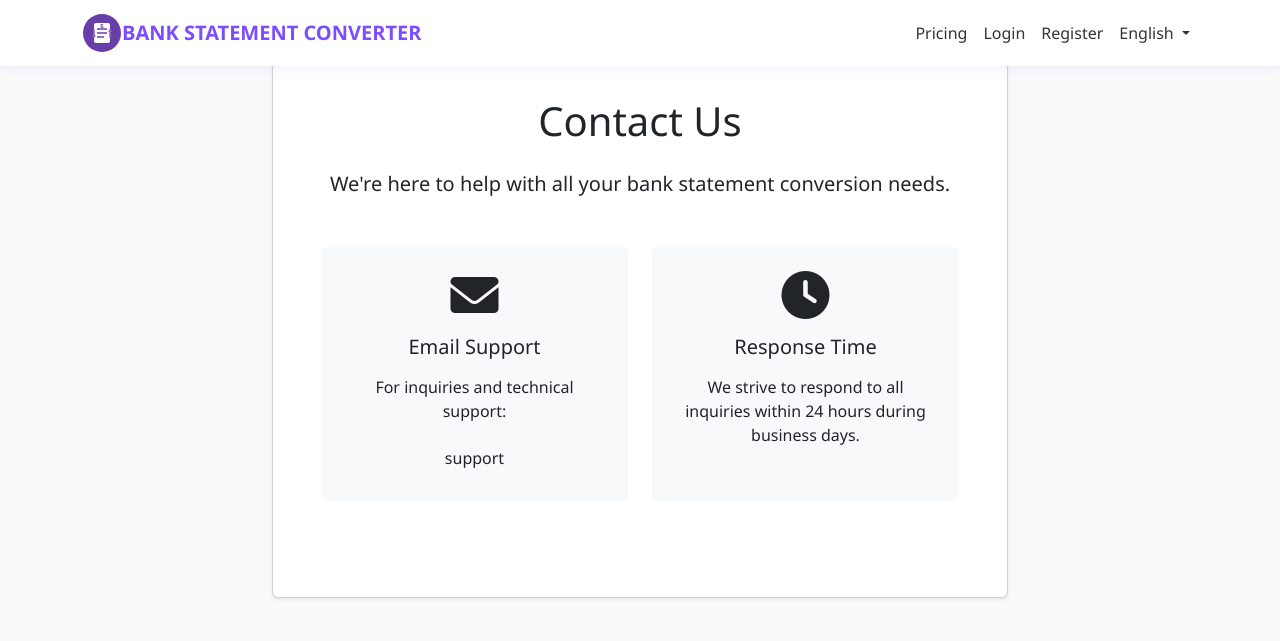
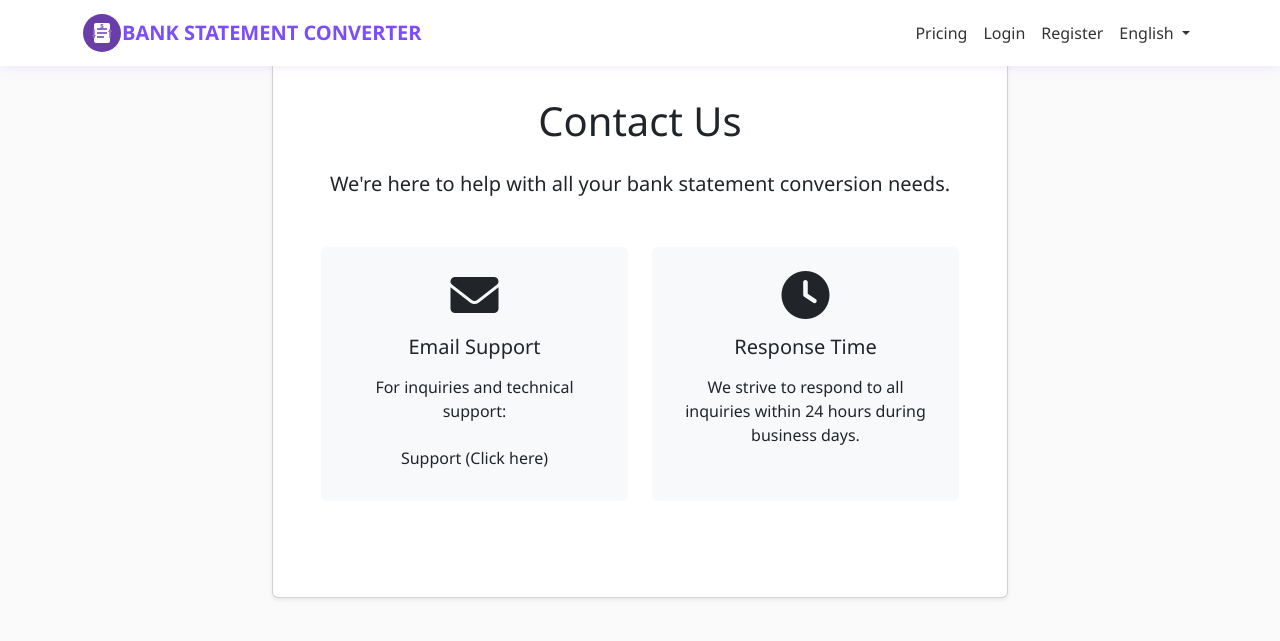
Before and after one commit to Zeecoworld/fimiff, a Flask app: page /contact in a window 1280 px wide. Shown: the top 641 px of the page. Run offline with Flask 3, Linux system fonts and the light colour scheme; parts of the project's set-up code (start-up, migrations or seed data) failed here and were passed over; some libraries are stand-ins or nearby versions.

Commit message:
Update contact.html

```diff
--- a/templates/contact.html
+++ b/templates/contact.html
@@ -16,7 +16,7 @@
                                     <i class="fas fa-envelope fa-3x text-purple mb-3"></i>
                                     <h3 class="h5 mb-3">Email Support</h3>
                                     <p class="mb-3">For inquiries and technical support:</p>
-                                    <a href="mailto:support@bankstatementconverter.online" class="btn btn-purple">support</a>
+                                    <a href="mailto:support@bankstatementconverter.online" class="btn btn-purple">Support (Click here)</a>
                                 </div>
                             </div>
                         </div>
```
